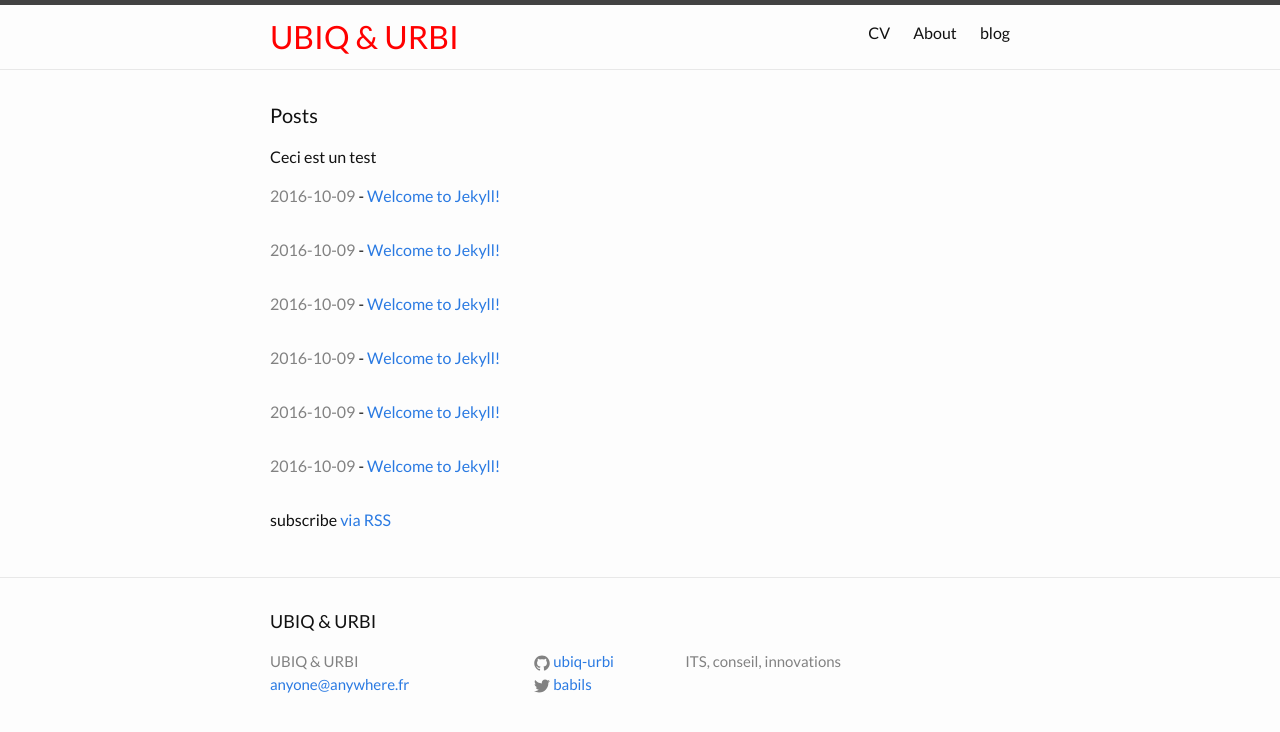
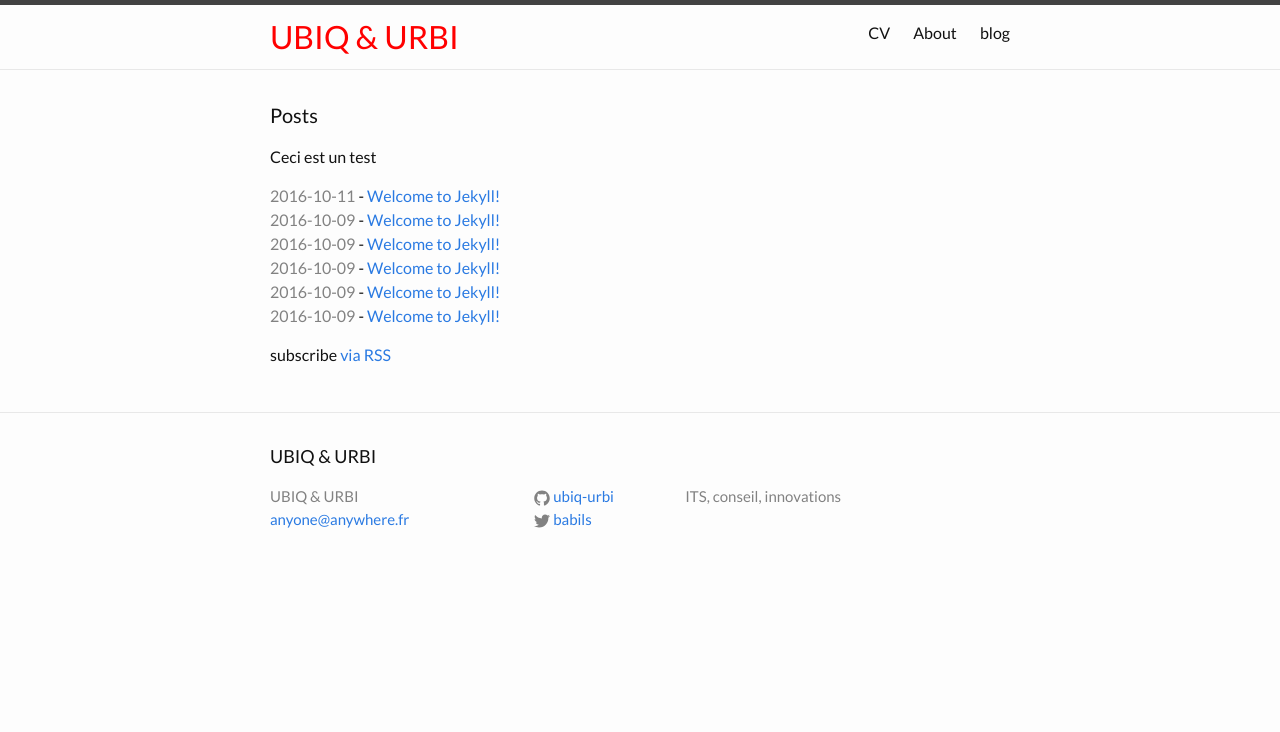
Before and after one commit to ubiq-urbi/ubiq-urbi.github.io, a Jekyll site: the page built from index.md, in a window 1280 px wide. Shown: the top 732 px of the page. Built offline with Jekyll 4.4.1, drawn with Linux system fonts in a browser that asks for light colours.

Commit message:
some css adaptations

```diff
--- a/_posts/2016-10-11-welcome-to-jekyll copie 5.markdown
+++ b/_posts/2016-10-11-welcome-to-jekyll copie 5.markdown
@@ -1,7 +1,7 @@
 ---
 layout: post
 title:  "Welcome to Jekyll!"
-date:   2016-10-09 16:36:43 +0200
+date:   2016-10-11 16:36:43 +0200
 categories: jekyll update
 ---
 You’ll find this post in your `_posts` directory. Go ahead and edit it and re-build the site to see your changes. You can rebuild the site in many different ways, but the most common way is to run `jekyll serve`, which launches a web server and auto-regenerates your site when a file is updated.
--- a/_sass/minima/_layout.scss
+++ b/_sass/minima/_layout.scss
@@ -175,8 +175,8 @@
   margin-left: 0;
   list-style: none;
 
-  > li {
-    margin-bottom: $spacing-unit;
+  li {
+    margin-bottom: 0;
   }
 }
 
--- a/css/main.css
+++ b/css/main.css
@@ -34,7 +34,7 @@ footer {
 }
 
 ul.posts {
-    margin: 20px auto 40px;
+/**    margin: 20px auto 40px; */
     font-size: 1.5em;
 }
 
```
